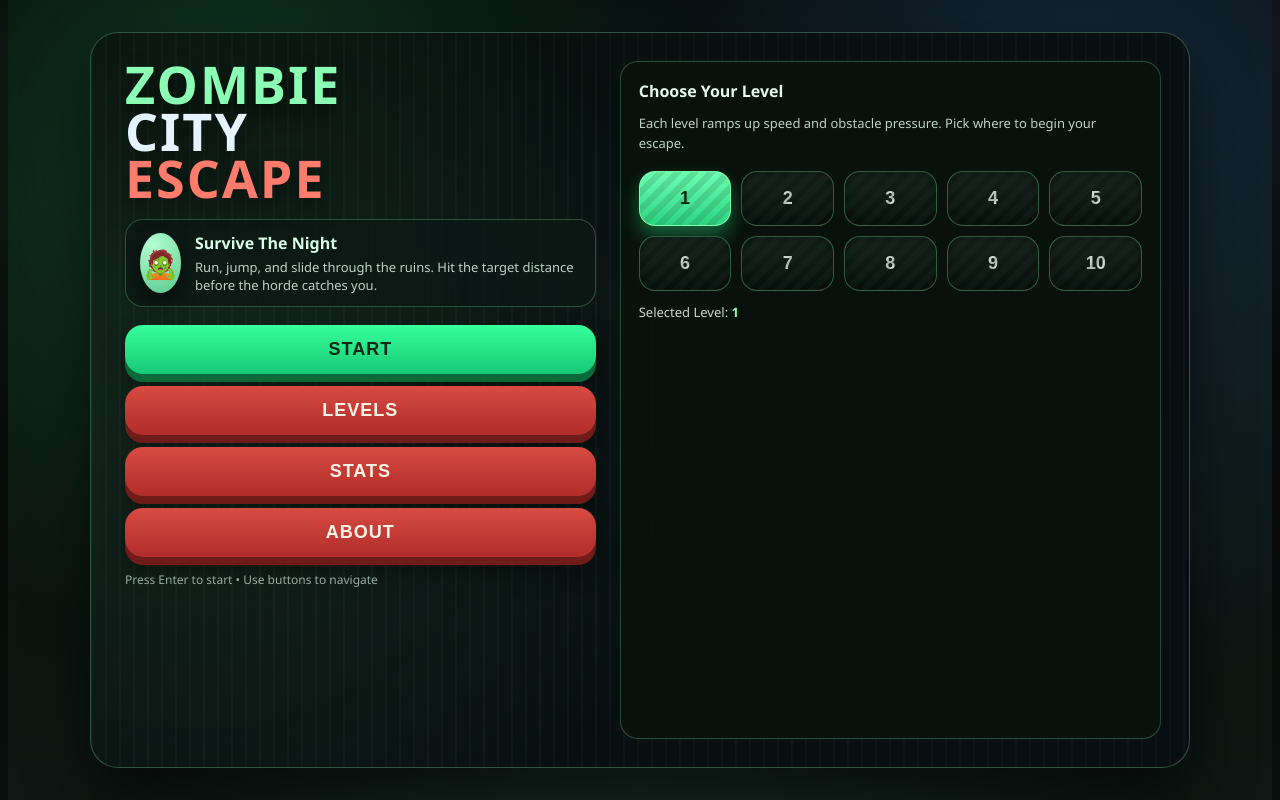
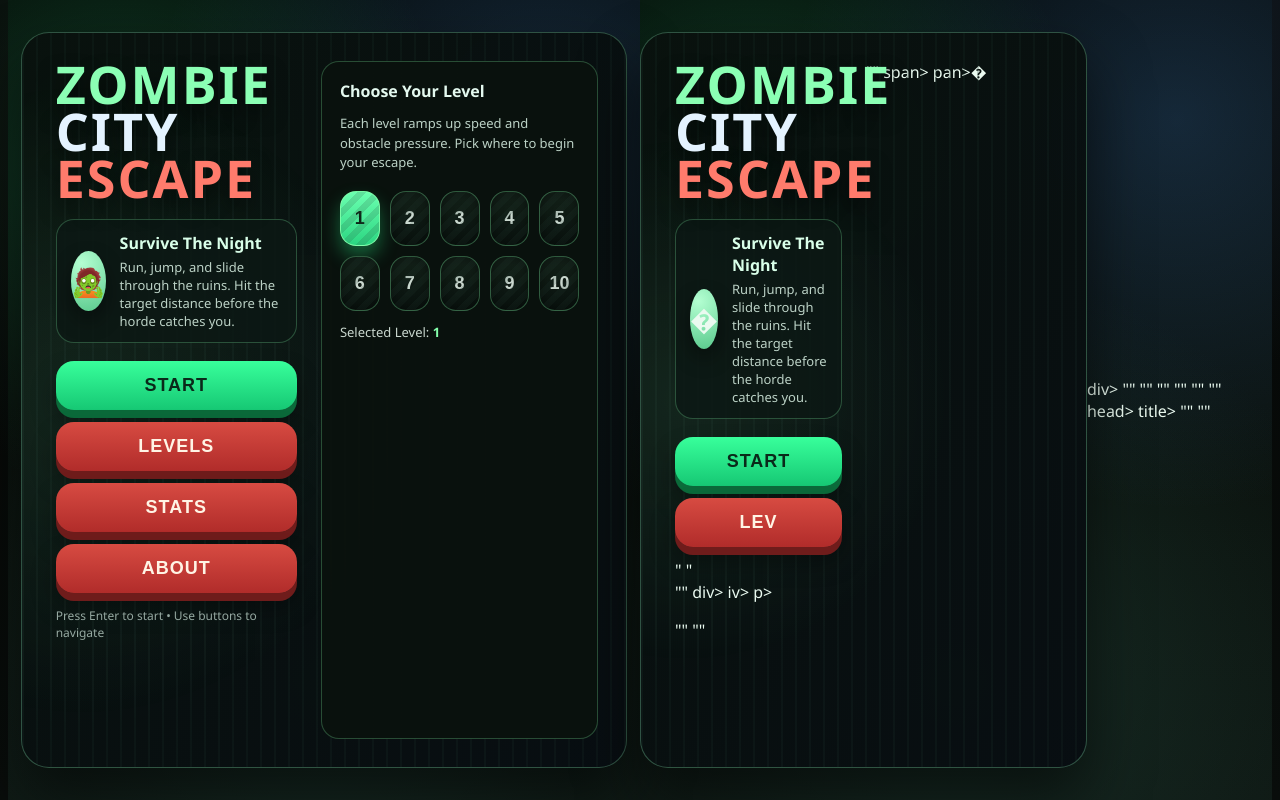
Before and after one commit to praveenarun2008-code/Zombi_city_game, a plain HTML site: page zombie-city-escape/menu.html in a window 1280 px wide. Drawn offline with Linux system fonts and the light colour scheme.

Commit message:
first commit

```diff
--- a/zombie-city-escape/menu.html
+++ b/zombie-city-escape/menu.html
@@ -97,3 +97,66 @@
     <script src="./js/menu.js"></script>
   </body>
 </html>
+
+
+
+<!doctype html>
+<html lang="en">
+  <head>
+    <meta charset="UTF-8" />
+    <meta name="viewport" content="width=device-width, initial-scale=1.0" />
+    <title>Zombie City Escape - Menu</title>
+    <link rel="stylesheet" href="./css/styles.css" />
+  </head>
+  <body>
+    <main class="menu-page menu-theme">
+      <div class="menu-shell">
+        <div class="menu-left">
+          <div class="menu-logo">
+            <span class="menu-logo-top">Zombie</span>
+            <span class="menu-logo-mid">City</span>
+            <span class="menu-logo-bottom">Escape</span>
+          </div>
+          <div class="menu-badge">
+            <div class="menu-avatar">
+              <span>�</sspan>
+            </div>
+            <div class="menu-badge-text">
+              <p class="menu-badge-title">Survive The Night</p>
+              <p class="menu-badge-sub">
+                Run, jump, and slide through the ruins. Hit the target distance before the horde catches you.
+              </p>
+            </div>
+          </div>
+          <div class="menu-buttons">
+            <button id="menuStartButton" class="menu-button primary" type="button">Start</button>
+            <button class="menu-button" type="button" data-menu="levels">Lev</button>"
+"
+</div>""
+div>
+iv>
+p>
+
+</p>""
+""
+</div>""
+span>
+pan>�</span>
+</div>
+</div>
+div>
+
+""
+""
+""
+</div>""
+</div>""
+""
+
+head>
+
+title></title>
+""
+
+</head>
+</html>""
```
Also changed, not shown: zombie-city-escape/js/game.js (+1 -14 lines), zombie-city-escape/README.md, zombie-city-escape/index.html (line endings or trailing spaces), 1 other file.
